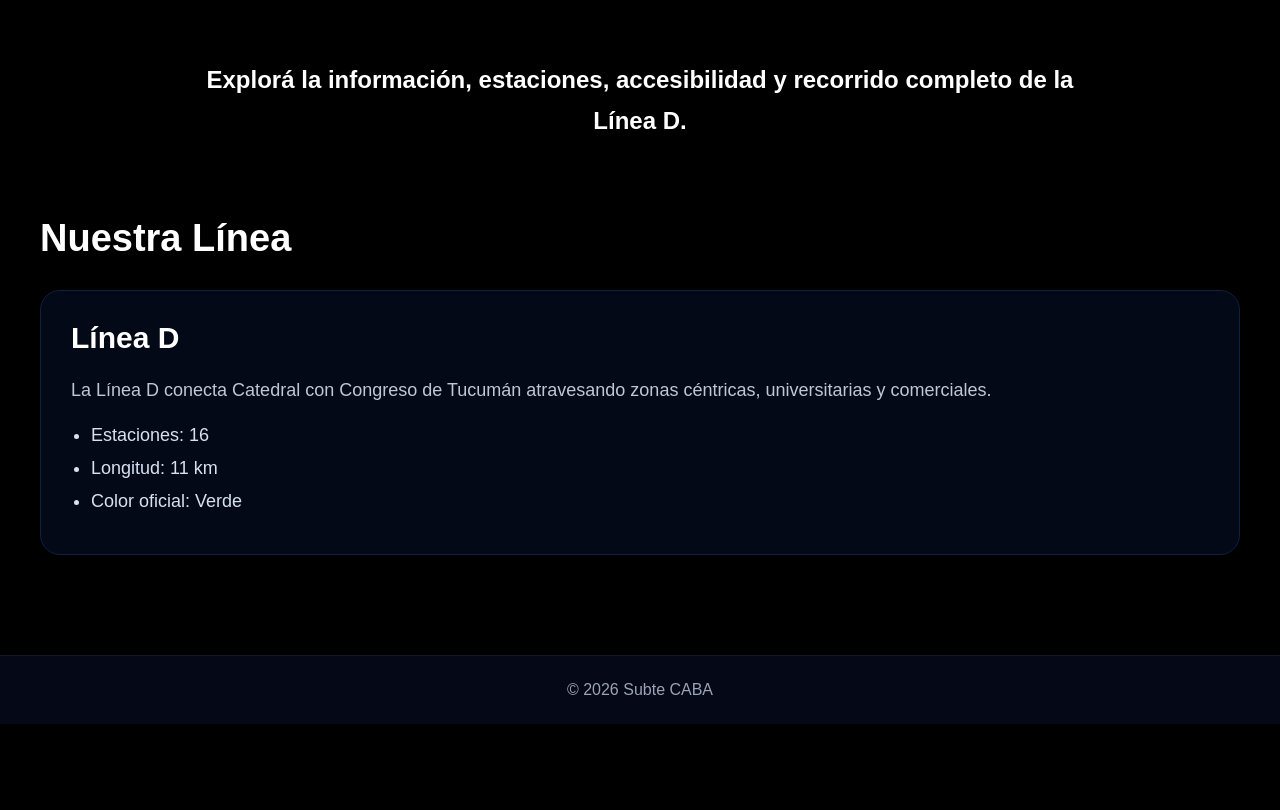
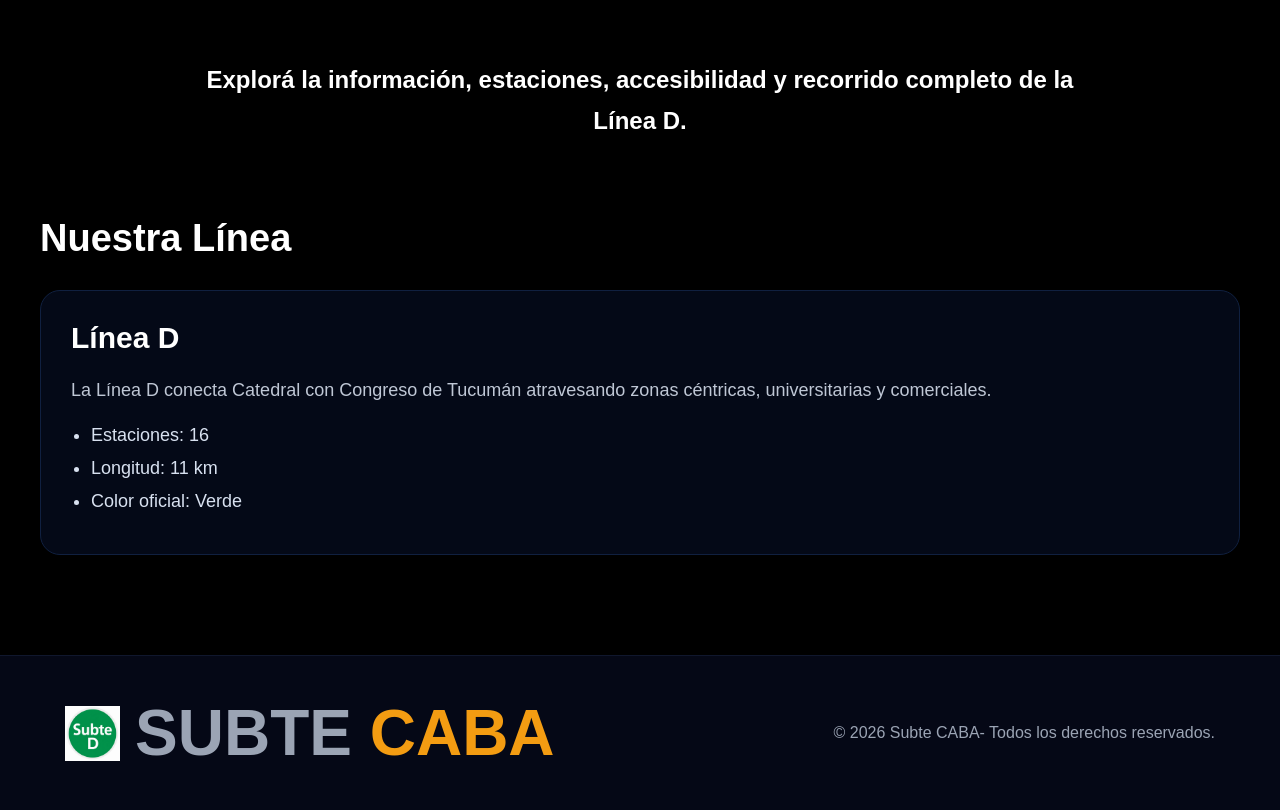
Before and after one commit to AnabellaBrunelli/subte, a plain HTML site: page index.html in a window 1280 px wide. Shown: the part 499-1309 px from the top of the page. Before the commit the page ends 1223 px from the top, so only its background shows below. Drawn offline with Linux system fonts and the light colour scheme.

Commit message:
footernuevo

```diff
--- a/index.html
+++ b/index.html
@@ -168,8 +168,17 @@
 <!-- FOOTER -->
 
 <footer>
+    <div class="navbar">
 
-    © 2026 Subte CABA
+      <div class="logo">
+    <img src="logo-d.png.png" alt="Logo Subte Línea D" class="logo-img">
+
+    <h1>
+        SUBTE <span>CABA</span>
+    </h1>
+</div>
+
+    © 2026 Subte CABA- Todos los derechos reservados. <br>
 
 </footer>
 
```
Also changed, not shown: accesibilidad.html (+10 -1 lines), horarios.html (+10 -1 lines), linea-d.html (+10 -2 lines), mapa.html (+15 -0 lines).
